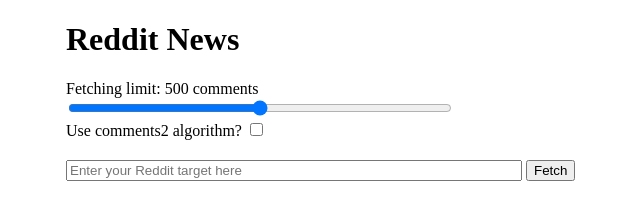
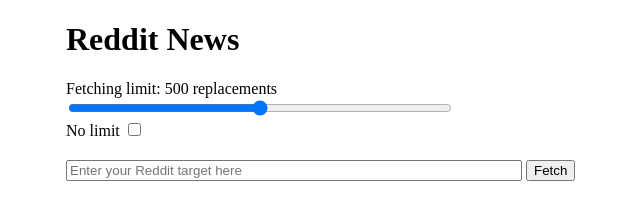
Before and after one commit to za419/reddit-news, a plain HTML site: page public/index.html in a window 1280 px wide. Shown: the whole page, without its empty margins (254-894 px from the left). Drawn offline with nearby package versions, Linux system fonts and the light colour scheme.

Commit message:
Disable comments (legacy) mode

```diff
--- a/public/index.html
+++ b/public/index.html
@@ -25,8 +25,10 @@
   <div id="options">
     <div>Fetching limit: <span id="sliderValue">None</span> <span id="sliderUnit"></span></div>
     <input id="slider" type="range" min="0" max="1000" step="1"><br>
-    <label for="comments2">Use comments2 algorithm?</label>
-    <input id="comments2" name="comments2" type="checkbox">
+    <label for="comments2" style="display: none">Use comments2 algorithm?</label>
+    <input id="comments2" name="comments2" type="checkbox" checked style="display: none">
+    <label for="unlimited">No limit</label>
+    <input id="unlimited" name="unlimited" type="checkbox">
   </div>
   <input id="target" placeholder="Enter your Reddit target here" type="text">
   <button id="trigger">Fetch</button>
--- a/public/process.js
+++ b/public/process.js
@@ -26,8 +26,14 @@ $(document).ready(function() {
       // Server request
       var target={};
       target.target=document.getElementById("target").value;
-      target.limit=document.getElementById("slider").value;
-      target.comments2=document.getElementById("comments2").checked;
+      if (document.getElementById("unlimited").checked) {
+          target.limit=0;
+          target.comments2=false;
+      }
+      else {
+          target.limit=document.getElementById("slider").value;
+          target.comments2=true;
+      }
 
       var thisRequest=lastRequest=target;
 
@@ -106,7 +112,7 @@ $(document).ready(function() {
    function updateUnits() {
       var units=document.getElementById("sliderUnit");
       var value=document.getElementById("slider").value;
-      var comments2=document.getElementById("comments2").checked;
+      var comments2=true;
 
       if (comments2) {
           if (value==1) {
@@ -132,7 +138,7 @@ $(document).ready(function() {
    function updateCount() {
       var label=document.getElementById("sliderValue");
       var value=this.value;
-      var comments2=document.getElementById("comments2").checked;
+      var comments2=true;
 
       if (value==0) {
           if (comments2){
```
